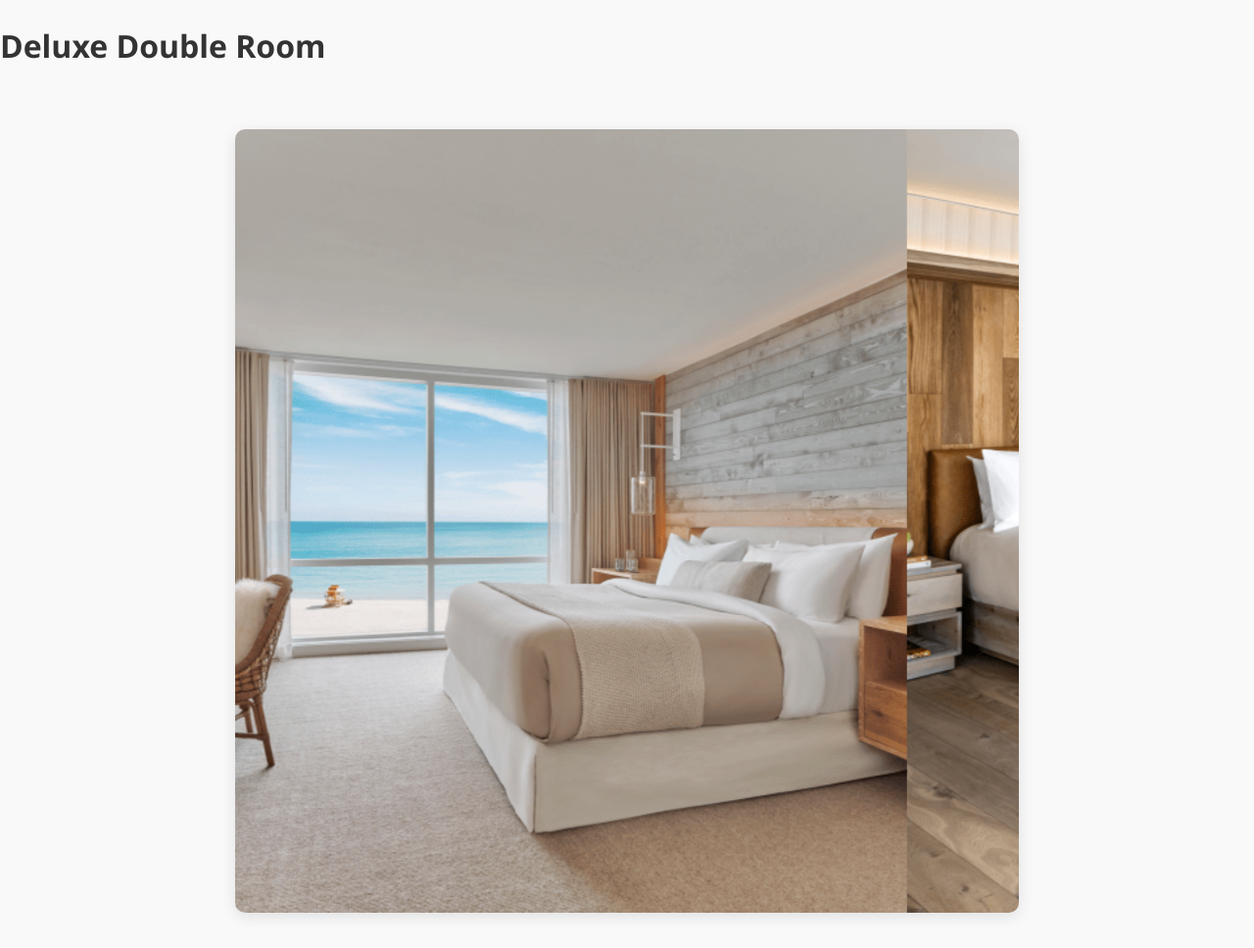
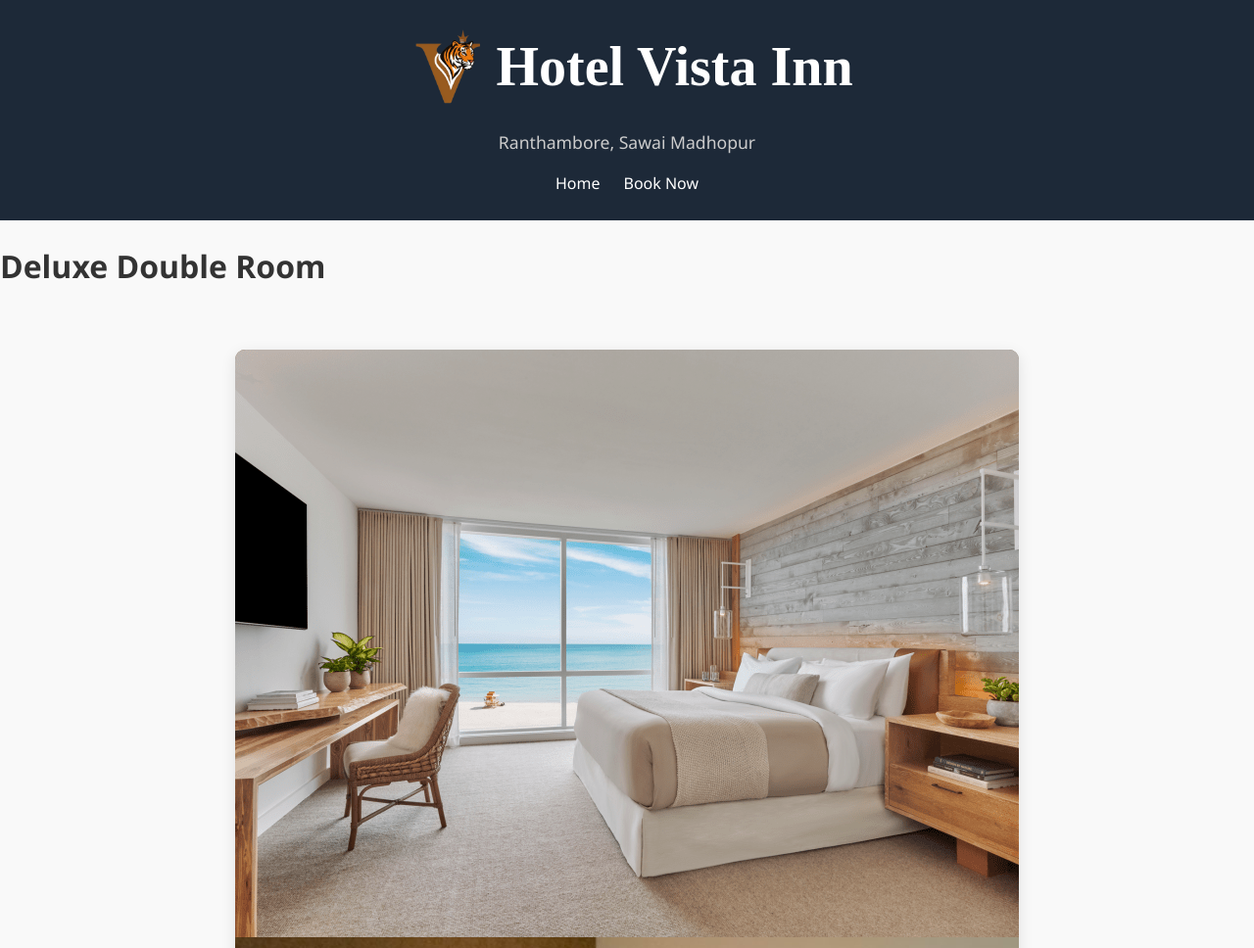
Before and after one commit to ManishGupta1456/Vista-inn, a website: page double-room.html in a window 1280 px wide. Shown: the top 968 px of the page at 98% size. Drawn offline with nearby package versions, Linux system fonts and the light colour scheme.

Commit message:
Update double-room.html

```diff
--- a/double-room.html
+++ b/double-room.html
@@ -1,24 +1,58 @@
 <!DOCTYPE html>
 <html lang="en">
 <head>
+<link rel="stylesheet" href="https://cdn.jsdelivr.net/npm/swiper@11/swiper-bundle.min.css" />
   <meta charset="UTF-8">
   <title>Deluxe Double Room – Vista Inn</title>
   <meta name="viewport" content="width=device-width, initial-scale=1.0">
-  <link rel="stylesheet" href="style.css">
+<meta name="description" content="Check out current special offers at Hotel Vista Inn near Ranthambore National Park Sawai Madhopur. Book your stay today!" />
+  <meta property="og:title" content="Special Offers – Hotel Vista Inn" />
+  <meta property="og:description" content="Book comfertable and luxary stay at Hotel Vista Inn near Ranthambore Tiger Reserve Sawai Madhopur." />
+    <meta property="og:url" content="https://vistahotels.in/booking.html " />
+<!-- Favicon -->
+  <link rel="icon" href="images/favicon.ico" type="image/x-icon">
+
+  <!-- Font Awesome CDN -->
+  <link rel="stylesheet" href="https://cdnjs.cloudflare.com/ajax/libs/font-awesome/6.4.0/css/all.min.css "/>
+
+ <!-- Stylesheet -->
+<link rel="stylesheet" href="style.css">
 </head>
 <body>
-  <header class="room-hero">
+  <header class="site-header">
+    <div class="brand">
+      <img src="images/logo.png" alt="Hotel Vista Inn Logo" class="logo-img">
+      <h1 class="hotel-name">Hotel Vista Inn</h1>
+    </div>
+    <p>Ranthambore, Sawai Madhopur</p>
+    <nav class="main-nav">
+      <a href="index.html">Home</a>
+      <a href="booking.html">Book Now</a>
+    </nav>
+  </header>
+
+<header class="room-hero">
     <div class="overlay">
       <h1>Deluxe Double Room</h1>
     </div>
   </header>
 
   <section class="slider">
-  <div class="slide-track">
-    <img src="images/double02.jpg" alt="Room View 1">
-    <img src="images/double03.png" alt="Room View 2">
-    <img src="images/double04.png" alt="Room View 3">
+  <div class="swiper">
+    <div class="swiper-wrapper">
+      <div class="swiper-slide"><img src="images/double02.jpg" alt="Room View 1"></div>
+      <div class="swiper-slide"><img src="images/double03.png" alt="Room View 2"></div>
+      <div class="swiper-slide"><img src="images/double04.png" alt="Room View 3"></div>
+      <!-- Add more slides as needed -->
+    </div>
+<!-- Optional navigation arrows -->
+    <div class="swiper-button-next"></div>
+    <div class="swiper-button-prev"></div>
+
+    <!-- Optional pagination (dots) -->
+    <div class="swiper-pagination"></div>
   </div>
+
 </section>
 
   <main class="room-detail">
@@ -39,6 +73,25 @@
 
   <footer>
     <p>© 2025 Vista Inn. All rights reserved.</p>
+<p><a href="index.html">Back to Home</a></p>
   </footer>
+<script src="https://cdn.jsdelivr.net/npm/swiper@11/swiper-bundle.min.js"></script>
+<script>
+  const swiper = new Swiper('.swiper', {
+    loop: true,
+    autoplay: {
+      delay: 3000, // 3 seconds
+      disableOnInteraction: false, // keep autoplay after manual swipe
+    },
+    navigation: {
+      nextEl: '.swiper-button-next',
+      prevEl: '.swiper-button-prev',
+    },
+    pagination: {
+      el: '.swiper-pagination',
+      clickable: true,
+    },
+  });
+</script>
 </body>
 </html>
```
